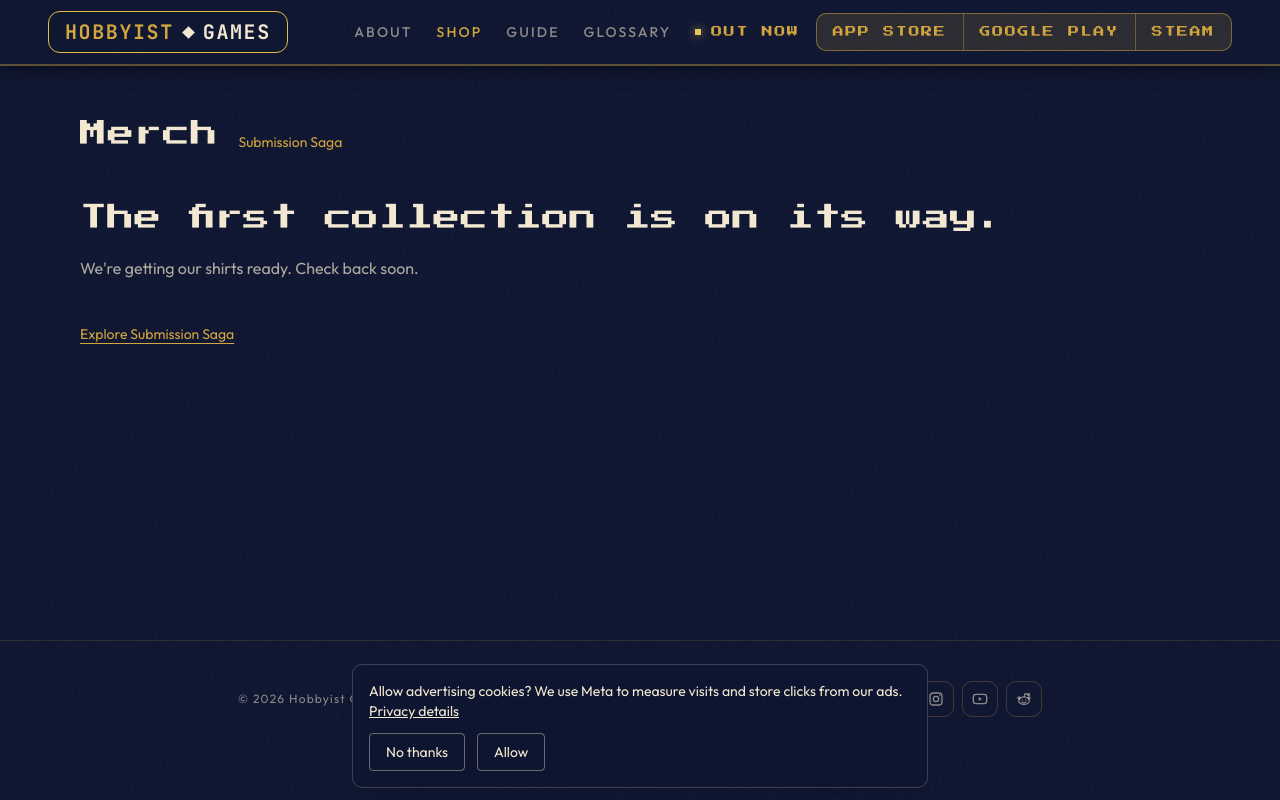
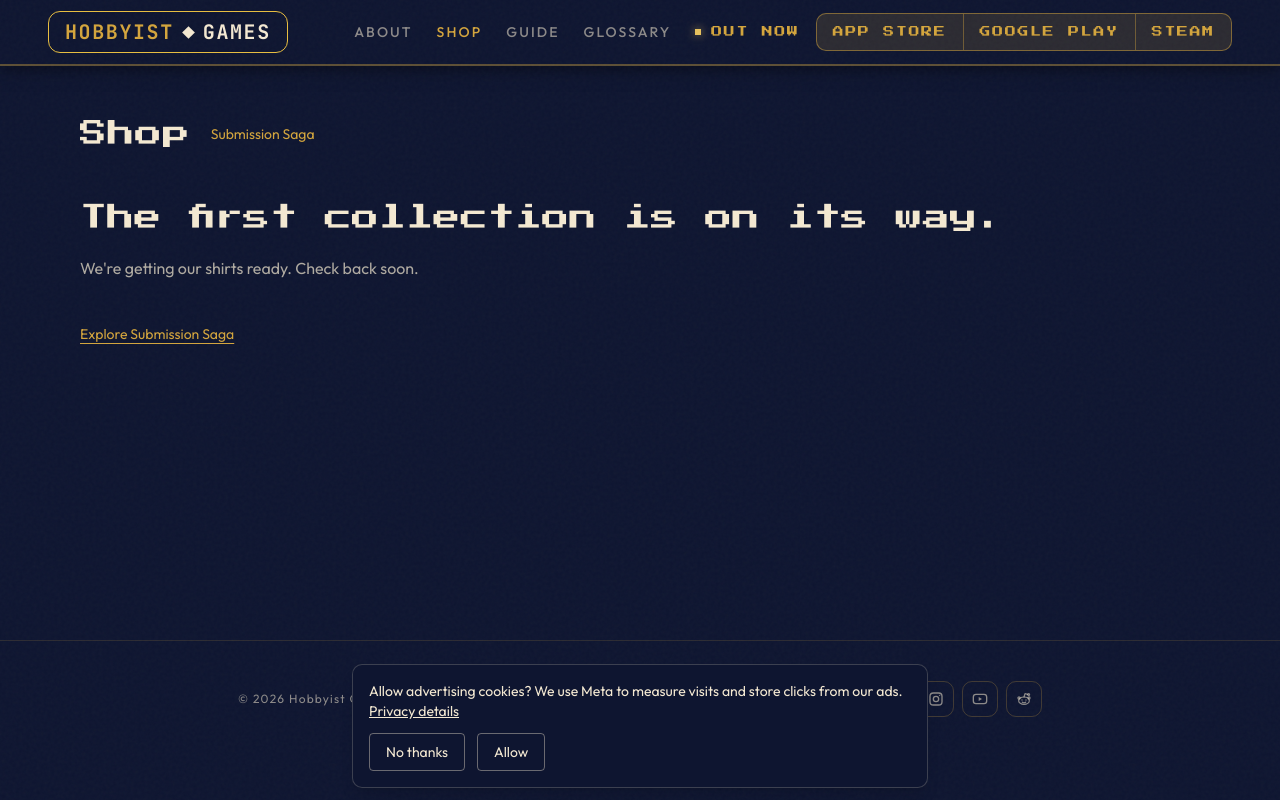
Before and after one commit to N8theGr811/hobbyist-games-website, a Next.js app: page /shop in a window 1280 px wide. Built offline with nearby package versions, Linux system fonts and the light colour scheme.

Commit message:
Rename merch heading to Shop and center brand label

```diff
--- a/src/app/shop/page.tsx
+++ b/src/app/shop/page.tsx
@@ -8,8 +8,8 @@
 /** The collection stays in Shopify; this page provides the studio's shop front. */
 export function generateMetadata(): Metadata {
   return {
-    title: "Merch | Submission Saga",
-    description: "Submission Saga merch. Two-sided Comfort Colors tees from Hobbyist Games.",
+    title: "Shop | Submission Saga",
+    description: "Shop Submission Saga apparel. Two-sided Comfort Colors tees from Hobbyist Games.",
     alternates: { canonical: "/shop" },
     robots: getShopConfig() ? undefined : { index: false, follow: true },
   };
@@ -17,8 +17,8 @@
 
 export default function ShopPage() {
   const config = getShopConfig();
-  const heading = <div className="flex flex-wrap items-baseline gap-x-5 gap-y-2">
-    <h1 className="font-pixel text-2xl leading-relaxed tracking-wide md:text-[27px]">Merch</h1>
+  const heading = <div className="flex flex-wrap items-center gap-x-5 gap-y-2">
+    <h1 className="font-pixel text-2xl leading-relaxed tracking-wide md:text-[27px]">Shop</h1>
     <p className="text-sm text-steam-gold">Submission Saga</p>
   </div>;
 
```
